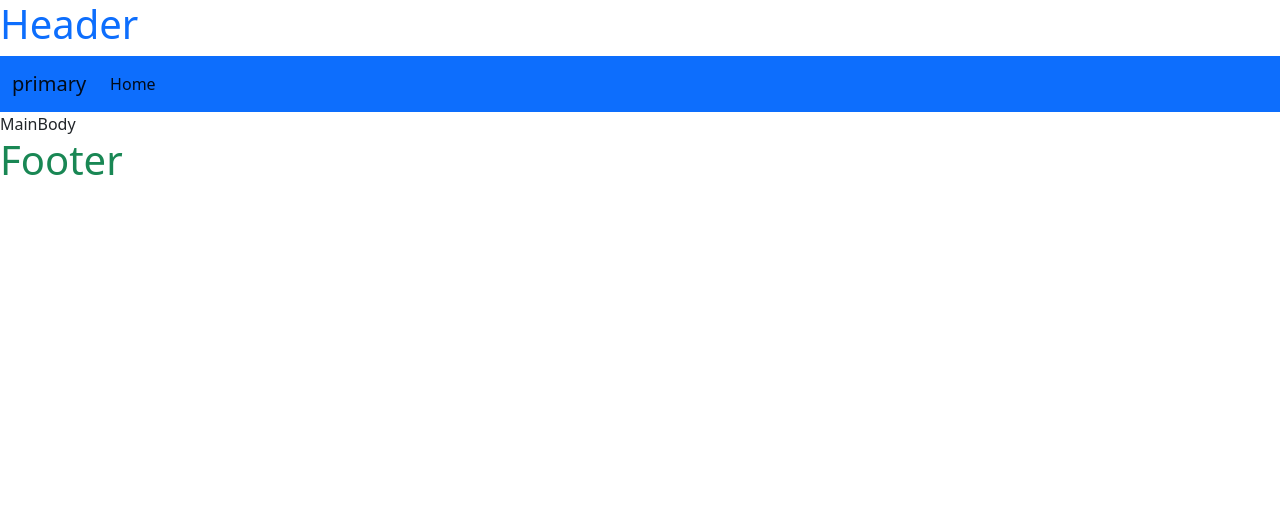
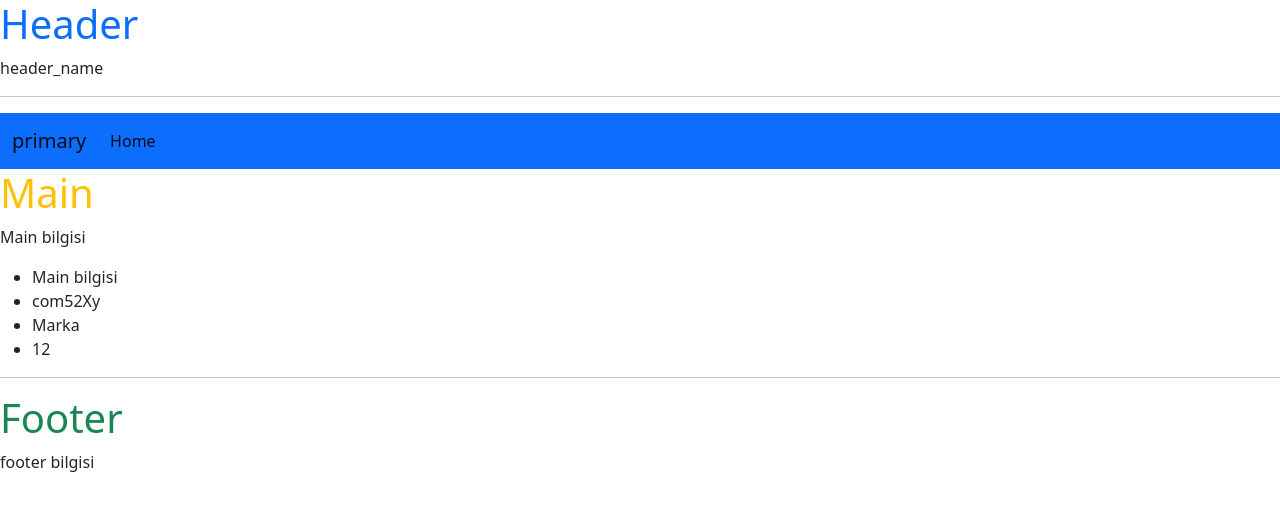
Before and after one commit to Sila2/OnePageProject, a React (Create React App) app: page / in a window 1280 px wide. Shown: the top 510 px of the page. Built offline with nearby package versions, Linux system fonts and the light colour scheme.

Commit message:
React, function component, class base component, props, cdn

```diff
--- a/src/Footer.jsx
+++ /dev/null
@@ -1,9 +0,0 @@
-import React from 'react'
-
-export default function Footer() {
-  return (
-    <div>
-        <h1 className="text-success">Footer</h1>
-    </div>
-  )
-}
--- /dev/null
+++ b/src/FooterFunction.jsx
@@ -0,0 +1,12 @@
+import React from 'react'
+
+export default function FooterFunction(props) {
+  console.log(props)
+  return (
+    <div>
+      <hr />
+      <h1 className='text-success'>Footer</h1>
+      <p>{props.foot}</p>
+    </div>
+  )
+}
--- a/src/Header.jsx
+++ b/src/HeaderFunction.jsx
@@ -1,9 +1,12 @@
 import React from 'react'
 
-export default function Header() {
+export default function HeaderFunction(props) {
+    console.log(props)
     return (
         <div >
         <h1 className = 'text-primary' > Header </h1>
+        <p>{props.head}</p>
+        <hr />
             <nav class="navbar navbar-expand-sm navbar-light bg-primary">
                 <div class="container-fluid">
                     <a class="navbar-brand" href="#">primary</a>
--- a/src/MainBody.jsx
+++ /dev/null
@@ -1,9 +0,0 @@
-import React, { Component } from 'react'
-
-export default class MainBody extends Component {
-  render() {
-    return (
-      <div>MainBody</div>
-    )
-  }
-}
--- /dev/null
+++ b/src/MainBodyClass.jsx
@@ -0,0 +1,21 @@
+import React, { Component } from 'react'
+
+export default class MainBodyClass extends Component {
+  //main="Main bilgisi" computerName="com52Xy" computerTrade="Marka" computerPrice="12"
+  render() {
+    console.log(this.props)
+    const{main,computerName,computerTrade,computerPrice}=this.props;
+    return (
+      <div>
+        <h1 className='text-warning'>Main</h1>
+        <p>{this.props.main}</p>
+        <ul>
+          <li>{main}</li>
+          <li>{computerName}</li>
+          <li>{computerTrade}</li>
+          <li>{computerPrice}</li>
+        </ul>
+      </div>
+    )
+  }
+}
--- a/src/index.js
+++ b/src/index.js
@@ -4,16 +4,23 @@ import './index.css';
 
 import reportWebVitals from './reportWebVitals';
 import 'bootstrap/dist/css/bootstrap.min.css';
-import Header from './Header';
-import Main from './MainBody';
-import Footer from './Footer';
+import HeaderFunction from './HeaderFunction';
+import MainBodyClass from './MainBodyClass';
+import FooterFunction from './FooterFunction';
+
+let objectData={
+  main:"Main bilgisi",
+computerName:"com52Xy",
+computerTrade:"Marka",
+computerPrice:"12"
+};
 
 const root = ReactDOM.createRoot(document.getElementById('root'));
 root.render(
   <React.StrictMode >
-    <Header/>
-    <Main/>
-    <Footer/>
+    <HeaderFunction head="header_name"/>
+    <MainBodyClass main={objectData.main} computerName={objectData.computerName} computerTrade={objectData.computerTrade} computerPrice={objectData.computerPrice}/>
+    <FooterFunction foot="footer bilgisi"/>
     </React.StrictMode>
 );
 
```
